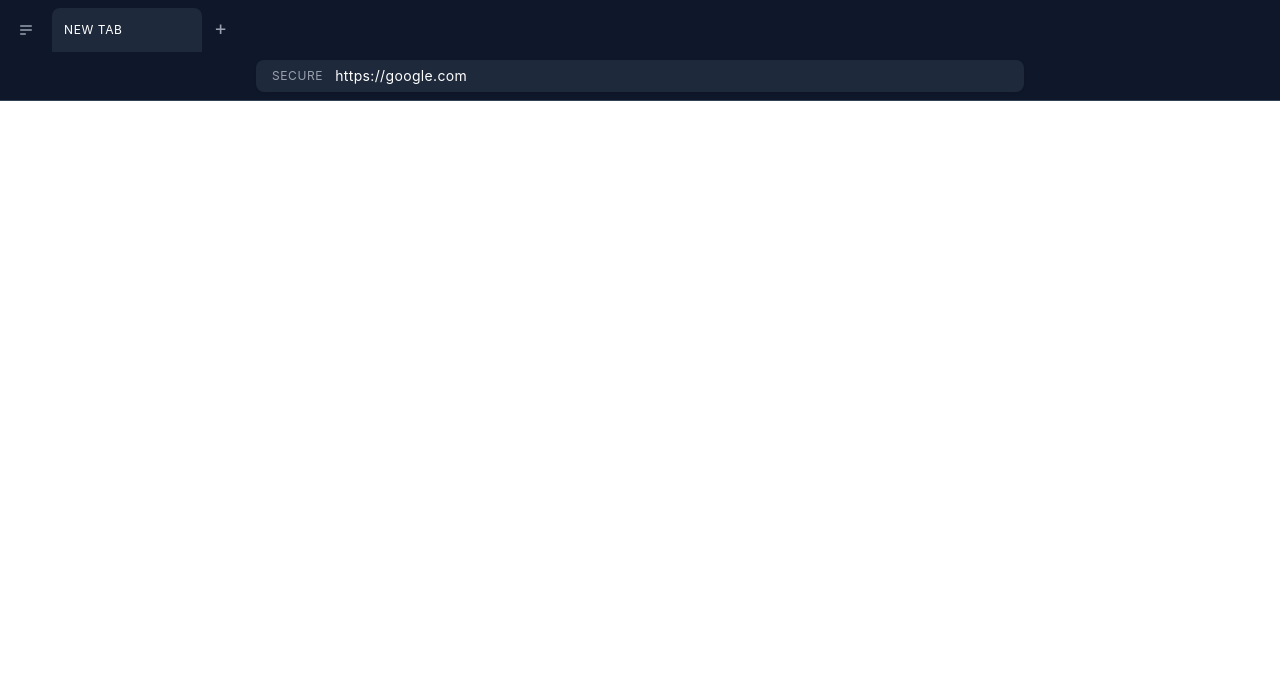
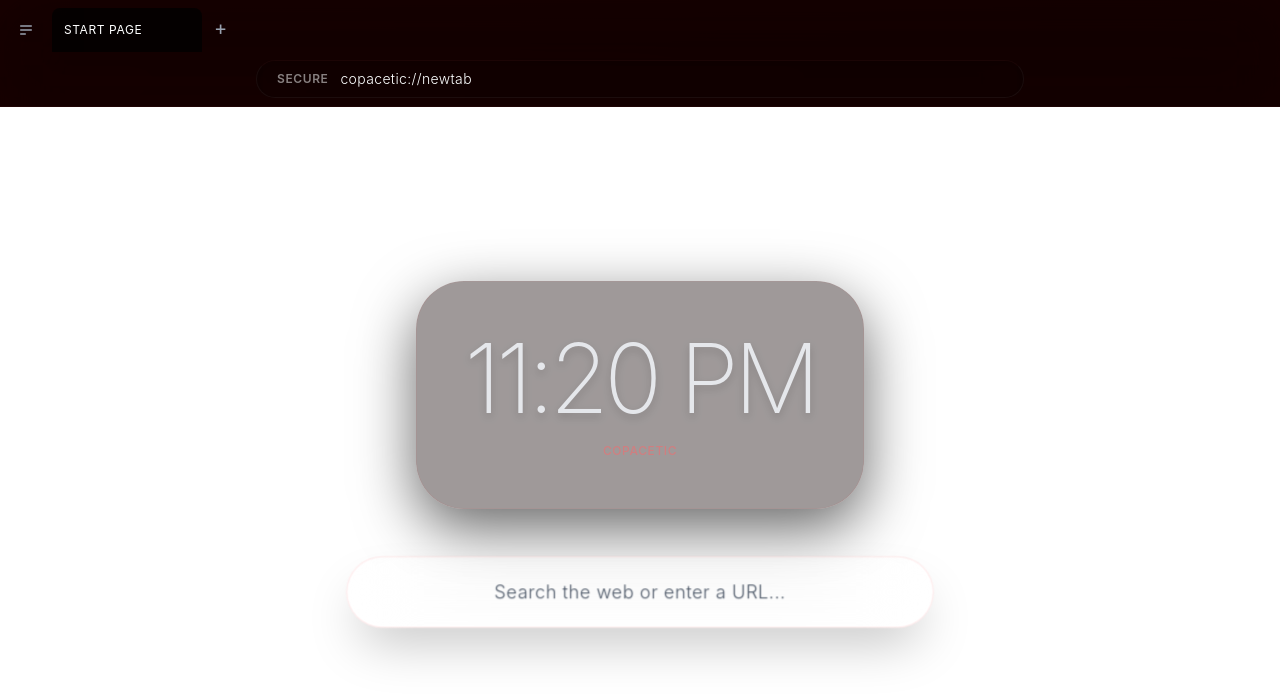
Before and after one commit to xmrenigmax/Copacetic, a Next.js app: page / in a window 1280 px wide. Shown: the top 700 px of the page. Built offline with nearby package versions, Linux system fonts and the light colour scheme.

Commit message:
background part 1

```diff
--- a/src/app/globals.css
+++ b/src/app/globals.css
@@ -1,16 +1,29 @@
 @import "tailwindcss";
 
-/* Copacetic Custom Structural Utilities */
 @theme {
-  --color-primary: #0f172a;
-  --color-secondary: #1e293b;
+  --color-primary: rgba(15, 0, 0, 0.4);
+  --color-secondary: rgba(0, 0, 0, 0.7);
 }
 
 @layer utilities {
-  .bg-primary { background-color: var(--color-primary); }
-  .bg-secondary { background-color: var(--color-secondary); }
-  .bdT { border-top: 1px solid #334155; }
-  .bdR { border-right: 1px solid #334155; }
-  .bdB { border-bottom: 1px solid #334155; }
+  .bg-primary { background-color: var(--color-primary); backdrop-filter: blur(32px); -webkit-backdrop-filter: blur(32px); }
+  .bg-secondary { background-color: var(--color-secondary); backdrop-filter: blur(48px); -webkit-backdrop-filter: blur(48px); }
+  .bdT { border-top: 1px solid rgba(255, 100, 100, 0.05); }
+  .bdR { border-right: 1px solid rgba(255, 100, 100, 0.05); }
+  .bdB { border-bottom: 1px solid rgba(255, 100, 100, 0.05); }
   .tt-u { text-transform: uppercase; letter-spacing: 0.05em; font-size: 0.75rem; }
 }
+
+body {
+  margin: 0;
+  height: 100vh;
+  background: linear-gradient(-45deg, #050000, #1a0000, #2b0000, #050000);
+  background-size: 400% 400%;
+  animation: meshGradient 20s ease-in-out infinite;
+}
+
+@keyframes meshGradient {
+  0% { background-position: 0% 50%; }
+  50% { background-position: 100% 50%; }
+  100% { background-position: 0% 50%; }
+}
--- a/src/components/addressbar/AddressBar.tsx
+++ b/src/components/addressbar/AddressBar.tsx
@@ -1,4 +1,6 @@
-import React, { useState } from 'react';
+import React, {
+  useState
+} from 'react';
 import _ from 'lodash';
 
 interface AddressBarProps {
@@ -7,7 +9,10 @@ interface AddressBarProps {
 }
 
 export const AddressBar = ({ url, onNavigate }: AddressBarProps) => {
-  const [inputUrl, setInputUrl] = useState(url);
+  const [
+    inputUrl,
+    setInputUrl
+  ] = useState(url);
 
   const handleSubmit = (event: React.FormEvent<HTMLFormElement>) => {
     event.preventDefault();
@@ -25,11 +30,11 @@ export const AddressBar = ({ url, onNavigate }: AddressBarProps) => {
   };
 
   return (
-    <form onSubmit={handleSubmit} className="flex items-center w-full max-w-3xl mx-auto bg-secondary rounded-lg px-4 py-1.5 shadow-sm backdrop-blur-xl">
-      <div className="mr-3 text-gray-400 tt-u">
+    <form onSubmit={handleSubmit} className="flex items-center w-full max-w-3xl mx-auto bg-primary rounded-full px-5 py-2 shadow-inner border border-white/5 bdT transition-all focus-within:bg-white/10 focus-within:border-white/20">
+      <div className="mr-3 text-white/50 tt-u text-[10px] tracking-widest font-semibold">
         SECURE
       </div>
-      <input type="text" value={inputUrl} onChange={handleChange} className="w-full bg-transparent outline-none text-white text-sm tracking-wide" placeholder="Search or enter website name..." />
+      <input type="text" value={inputUrl} onChange={handleChange} className="w-full bg-transparent outline-none text-white text-sm font-light tracking-wide placeholder-white/30" placeholder="Search or enter website name..." />
     </form>
   );
 };
--- a/src/hooks/useBrowserLogic.tsx
+++ b/src/hooks/useBrowserLogic.tsx
@@ -8,8 +8,8 @@ export const useBrowserLogic = () => {
   ] = useState([
     {
       id: 1,
-      url: 'https://google.com',
-      title: 'New Tab'
+      url: 'copacetic://newtab',
+      title: 'Start Page'
     }
   ]);
 
@@ -48,7 +48,7 @@ export const useBrowserLogic = () => {
     const newId = Date.now();
     setTabs((prevTabs) => [
       ...prevTabs,
-      { id: newId, url: 'https://google.com', title: 'New Tab' }
+      { id: newId, url: 'copacetic://newtab', title: 'Start Page' }
     ]);
     setActiveTabId(newId);
   };
--- /dev/null
+++ b/src/view/startpage/StartPageView.tsx
@@ -0,0 +1,57 @@
+import React, {
+  useState,
+  useEffect
+} from 'react';
+import _ from 'lodash';
+
+interface StartPageProps {
+  isActive: boolean;
+  onNavigate: (url: string) => void;
+}
+
+export const StartPage = ({ isActive, onNavigate }: StartPageProps) => {
+  const [
+    inputUrl,
+    setInputUrl
+  ] = useState('');
+  const [
+    time,
+    setTime
+  ] = useState('');
+
+  useEffect(() => {
+    const updateClock = () => {
+      setTime(new Date().toLocaleTimeString([], { hour: '2-digit', minute: '2-digit' }));
+    };
+    updateClock();
+    const intervalId = setInterval(updateClock, 1000);
+    return () => clearInterval(intervalId);
+  }, []);
+
+  const handleSubmit = (event: React.FormEvent<HTMLFormElement>) => {
+    event.preventDefault();
+    if (!_.isNull(inputUrl) && !_.isEmpty(inputUrl)) {
+      let parsedUrl = inputUrl;
+      if (!parsedUrl.startsWith('http://') && !parsedUrl.startsWith('https://')) {
+        parsedUrl = `https://${parsedUrl}`;
+      }
+      onNavigate(parsedUrl);
+    }
+  };
+
+  return (
+    <div className={`w-full h-full flex flex-col items-center justify-center bg-transparent ${isActive ? 'flex' : 'hidden'}`}>
+      <div className="flex flex-col items-center mb-12 bg-primary rounded-[3rem] p-12 shadow-[0_20px_60px_rgba(0,0,0,0.6)] border border-red-500/5 bdT">
+        <h1 className="text-8xl font-extralight text-gray-200 tracking-tighter mb-4 drop-shadow-lg">
+          { time }
+        </h1>
+        <p className="text-[10px] text-red-400/50 tt-u tracking-[0.3em] font-medium">
+          Copacetic
+        </p>
+      </div>
+      <form onSubmit={handleSubmit} className="w-full max-w-xl bg-primary rounded-full px-8 py-5 shadow-2xl border border-red-500/5 bdT transition-all duration-300 hover:scale-[1.02] hover:bg-white/5 focus-within:bg-white/5 focus-within:scale-[1.02] focus-within:border-red-500/10">
+        <input type="text" value={inputUrl} onChange={(e) => setInputUrl(e.target.value)} className="w-full bg-transparent outline-none text-gray-300 text-lg font-light placeholder-gray-600 text-center tracking-wide" placeholder="Search the web or enter a URL..." autoFocus />
+      </form>
+    </div>
+  );
+};
--- a/src/view/tabwebview/TabWebView.tsx
+++ b/src/view/tabwebview/TabWebView.tsx
@@ -1,5 +1,6 @@
 import React, { useEffect, useRef } from 'react';
 import _ from 'lodash';
+import { StartPage } from '../startpage/StartPageView';
 
 interface Tab {
   id: number;
@@ -18,14 +19,11 @@ export const TabWebView = ({ tab, isActive, onUpdateTitle, onUpdateUrl }: TabWeb
   const webviewRef = useRef<any>(null);
 
   useEffect(() => {
+    if (tab.url === 'copacetic://newtab') return;
     const webview = webviewRef.current;
     if (!_.isNull(webview)) {
-      const handleTitleUpdate = (event: any) => {
-        onUpdateTitle(tab.id, event.title);
-      };
-      const handleUrlUpdate = (event: any) => {
-        onUpdateUrl(tab.id, event.url);
-      };
+      const handleTitleUpdate = (event: any) => onUpdateTitle(tab.id, event.title);
+      const handleUrlUpdate = (event: any) => onUpdateUrl(tab.id, event.url);
       webview.addEventListener('page-title-updated', handleTitleUpdate);
       webview.addEventListener('did-navigate', handleUrlUpdate);
       webview.addEventListener('did-navigate-in-page', handleUrlUpdate);
@@ -35,14 +33,15 @@ export const TabWebView = ({ tab, isActive, onUpdateTitle, onUpdateUrl }: TabWeb
         webview.removeEventListener('did-navigate-in-page', handleUrlUpdate);
       };
     }
-  }, [ tab.id, onUpdateTitle, onUpdateUrl ]);
+  }, [ tab.id, tab.url, onUpdateTitle, onUpdateUrl ]);
+
+  if (tab.url === 'copacetic://newtab') {
+    return (
+      <StartPage isActive={isActive} onNavigate={(newUrl) => onUpdateUrl(tab.id, newUrl)} />
+    );
+  }
 
   return (
-    <webview
-      ref={webviewRef}
-      src={tab.url}
-      className={`w-full flex-1 ${isActive ? 'flex' : 'hidden'}`}
-      allowpopups={"true" as any}
-    />
+    <webview ref={webviewRef} src={tab.url} className={`w-full flex-1 bg-white ${isActive ? 'flex' : 'hidden'}`} allowpopups={"true" as any} />
   );
 };
```
